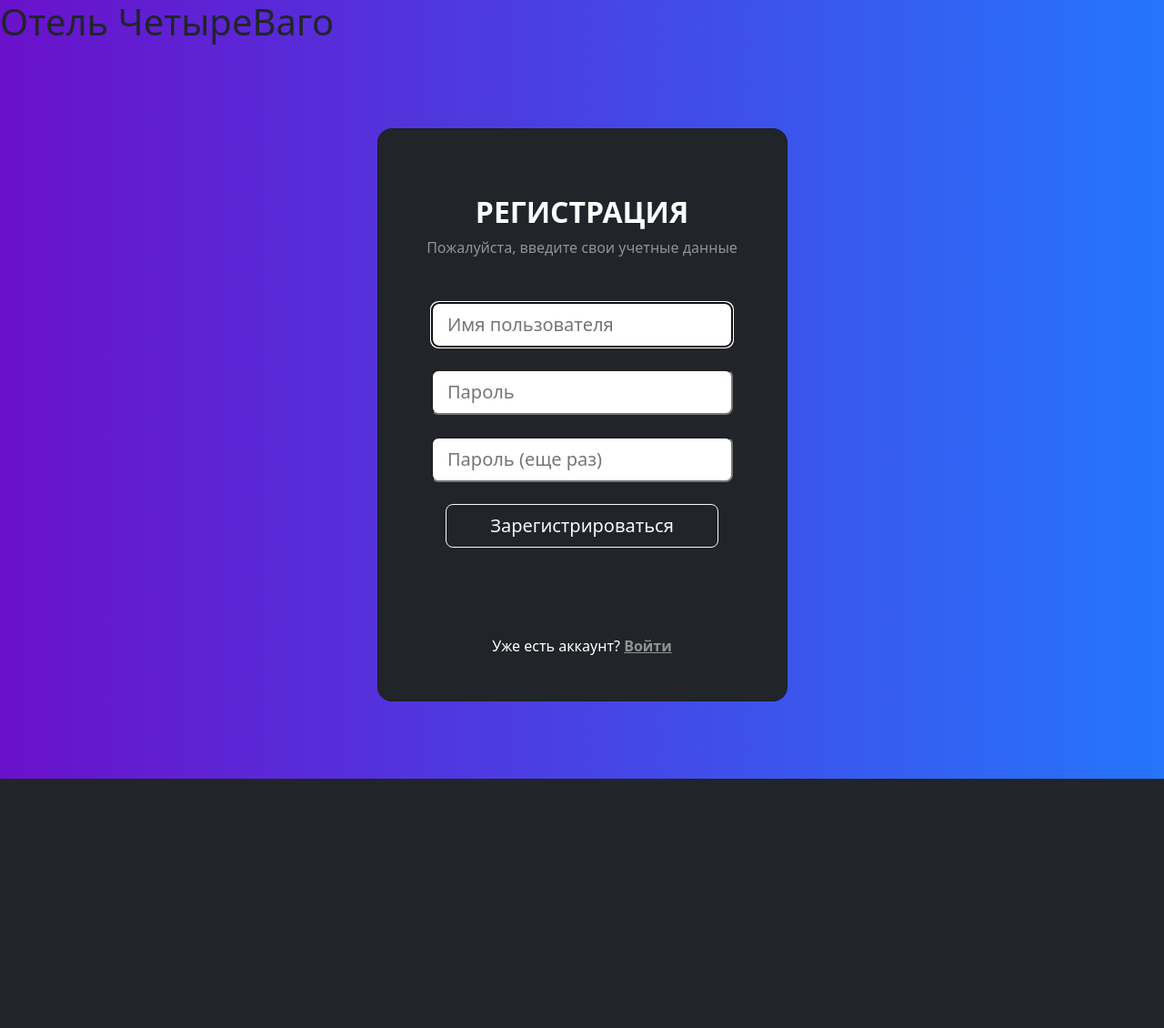
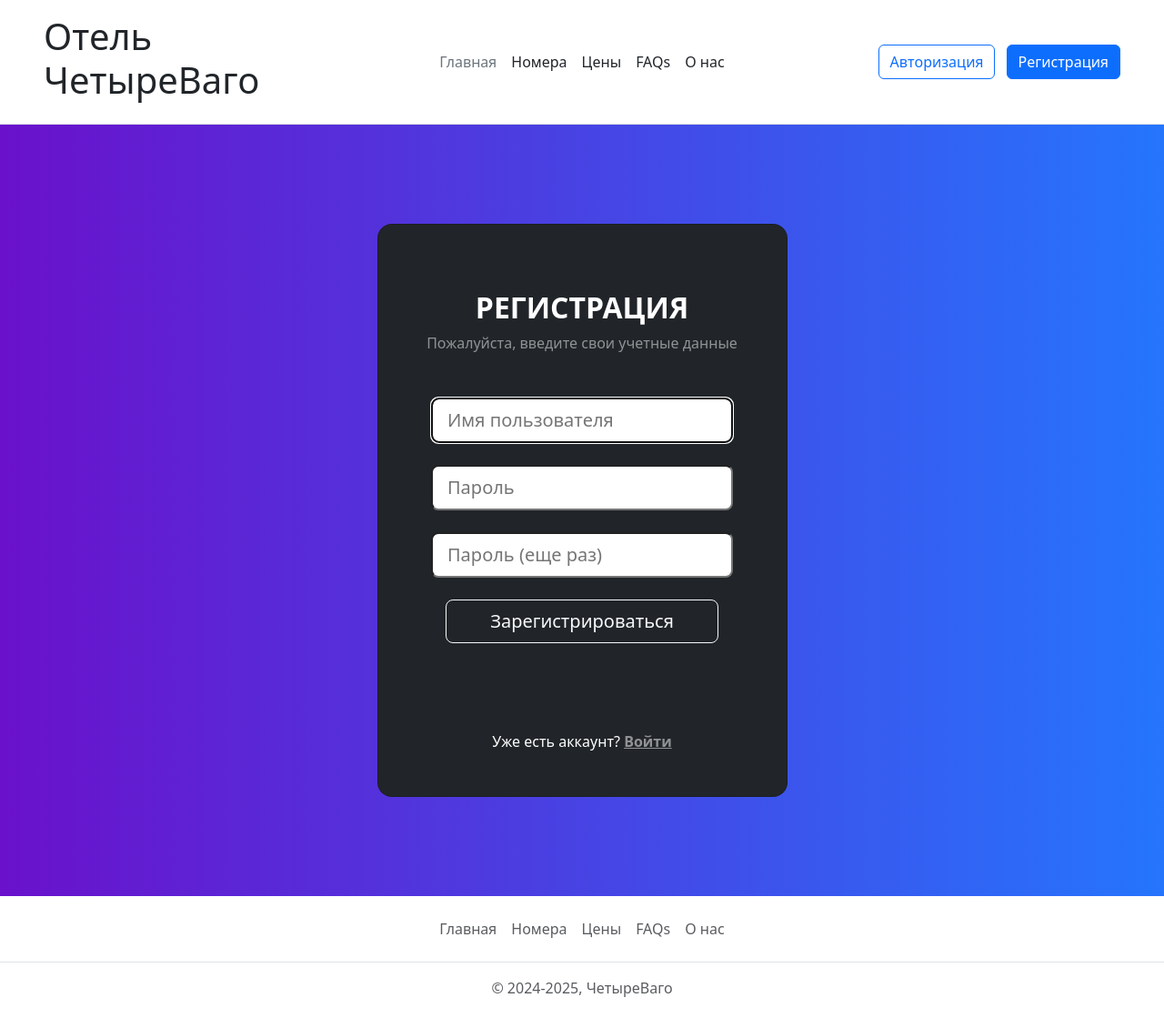
Before and after one commit to Alexander-vlk/db_project, a Django app: page /auth/register/ in a window 1280 px wide. Shown: the whole page at 91% size. Before the commit the page ends 856 px from the top, so only its background shows below. Run offline with Django 5.2, Linux system fonts and the light colour scheme.

Commit message:
feat: main page, header and footer

```diff
--- a/hotel/auth_service/templates/base.html
+++ b/hotel/auth_service/templates/base.html
@@ -11,13 +11,26 @@
     <link href="https://cdn.jsdelivr.net/npm/bootstrap@5.3.3/dist/css/bootstrap.min.css" rel="stylesheet" integrity="sha384-QWTKZyjpPEjISv5WaRU9OFeRpok6YctnYmDr5pNlyT2bRjXh0JMhjY6hW+ALEwIH" crossorigin="anonymous">
 </head>
 <body class='vh-100 gradient-custom'>
-    <header>
-        <h1>Отель ЧетыреВаго</h1>
-        {% block header %}
-        {% endblock header %}
+    <header class="d-flex bg-white flex-wrap align-items-center justify-content-center justify-content-md-between py-3 px-5 mb-4 border-bottom">
+        <a href="/" class="d-flex align-items-center col-md-3 mb-2 mb-md-0 text-dark text-decoration-none">
+          <h1>Отель ЧетыреВаго</h1>
+        </a>
+
+        <ul class="nav col-12 col-md-auto mb-2 justify-content-center mb-md-0">
+          <li><a href="{% url 'main_page' %}" class="nav-link px-2 link-secondary">Главная</a></li>
+          <li><a href="#" class="nav-link px-2 link-dark">Номера</a></li>
+          <li><a href="#" class="nav-link px-2 link-dark">Цены</a></li>
+          <li><a href="#" class="nav-link px-2 link-dark">FAQs</a></li>
+          <li><a href="#" class="nav-link px-2 link-dark">О нас</a></li>
+        </ul>
+
+        <div class="col-md-3 text-end">
+          <a href="{% url 'login' %}" class="btn btn-outline-primary me-2">Авторизация</a>
+          <a href="{% url 'register' %}" class="btn btn-primary">Регистрация</a>
+        </div>
     </header>
 
-    <main>
+    <main class='h-100'>
         <aside>
             {% block aside %}
         {% endblock aside %}
@@ -28,10 +41,16 @@
         </section>
     </main>
 
-    <footer>
-        {% block footer %}
-        {% endblock footer %}
-    </footer>
+    <footer class="py-3 my-4 bg-white">
+        <ul class="nav justify-content-center border-bottom pb-3 mb-3">
+          <li class="nav-item"><a href="{% url 'main_page' %}" class="nav-link px-2 text-muted">Главная</a></li>
+          <li class="nav-item"><a href="#" class="nav-link px-2 text-muted">Номера</a></li>
+          <li class="nav-item"><a href="#" class="nav-link px-2 text-muted">Цены</a></li>
+          <li class="nav-item"><a href="#" class="nav-link px-2 text-muted">FAQs</a></li>
+          <li class="nav-item"><a href="#" class="nav-link px-2 text-muted">О нас</a></li>
+        </ul>
+        <p class="text-center text-muted">© 2024-2025, ЧетыреВаго</p>
+      </footer>
 
     {% block js %}
     {% endblock js %}
--- a/hotel/hotel/settings.py
+++ b/hotel/hotel/settings.py
@@ -21,6 +21,8 @@ INSTALLED_APPS = [
     'django.contrib.sessions',
     'django.contrib.messages',
     'django.contrib.staticfiles',
+
+    'registry.apps.RegistryConfig',
 ]
 
 MIDDLEWARE = [
--- a/hotel/hotel/urls.py
+++ b/hotel/hotel/urls.py
@@ -8,5 +8,7 @@ urlpatterns = [
 
     path('auth/', include('auth_service.urls')),
 
+    path('', include('registry.urls')),
+
     path('admin/', admin.site.urls),
 ]
--- /dev/null
+++ b/hotel/registry/urls.py
@@ -0,0 +1,7 @@
+from django.urls import path
+
+from registry.views import MainPageView
+
+urlpatterns = [
+    path('', MainPageView.as_view(), name='main_page'),
+]
```
Also changed, not shown: hotel/registry/views.py (+6 -2 lines).
